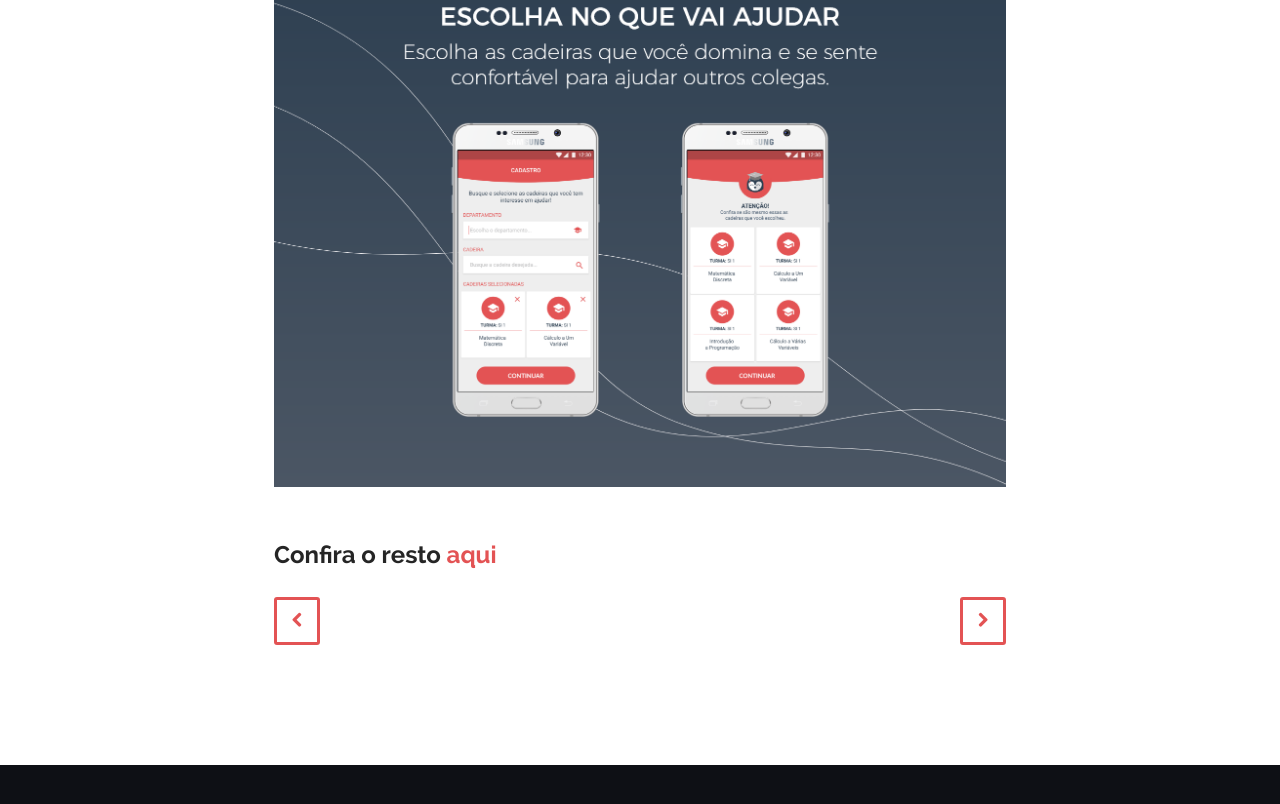
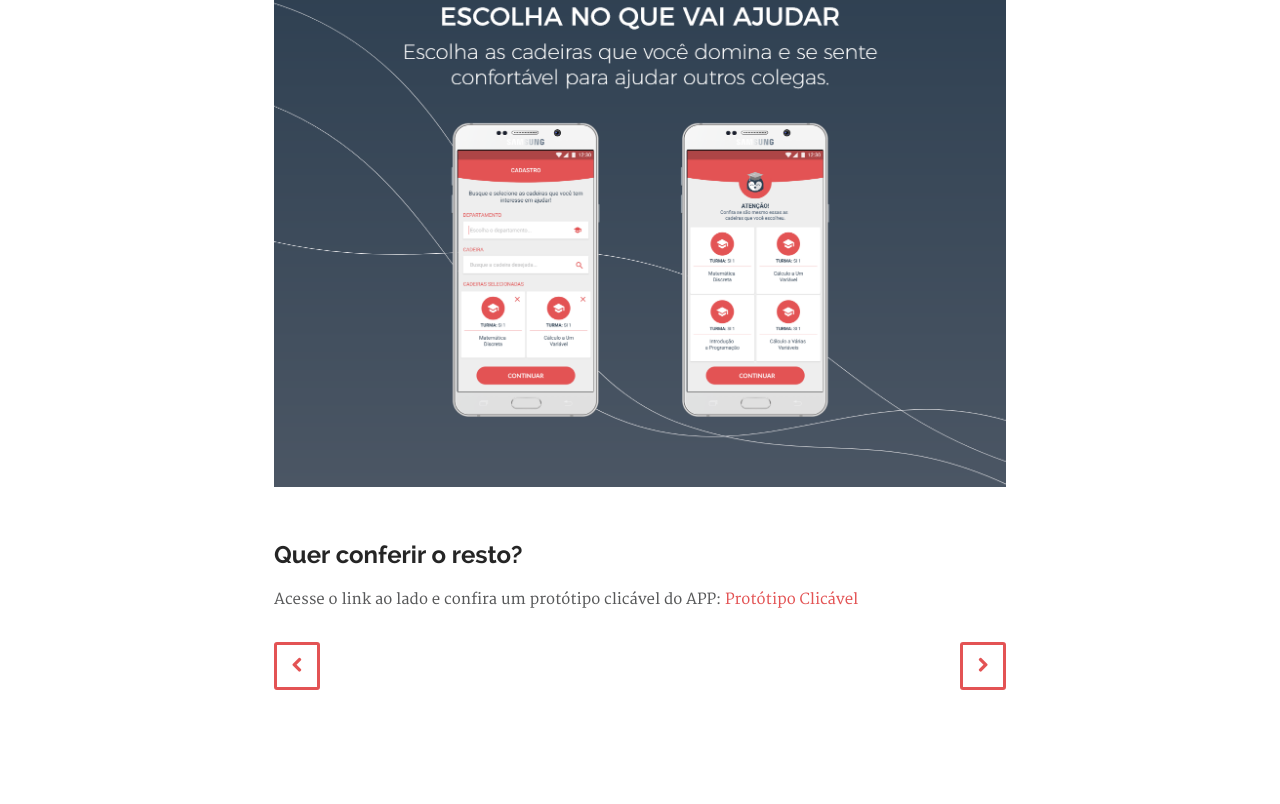
Before and after one commit to ajudae/ajudae.github.io, a plain HTML site: page prototipos.html in a window 1280 px wide. Shown: the part 2331-3135 px from the top of the page. Before the commit the page ends 3096 px from the top, so only its background shows below. Drawn offline with nearby package versions, Linux system fonts and the light colour scheme.

Commit message:
Alteração da tela de Protótipos
tela de prototipo

```diff
--- a/prototipos.html
+++ b/prototipos.html
@@ -74,7 +74,7 @@
 				<ul id="nav" class="nav">
 					<li><a href="index.html#hero">Início</a></li>
 					<li><a class="smoothscroll" href="#services">Sobre</a></li>
-				<li  class="current"><a class="smoothscroll" href="#portfolio">Documentos</a></li>
+					<li class="current"><a class="smoothscroll" href="#portfolio">Documentos</a></li>
 					<li><a class="smoothscroll" href="#about">Equipe</a></li>
 					<!-- <li><a class="smoothscroll" href="#journal">Blog.</a></li> -->
 					<li><a class="smoothscroll" href="#contact">Contato</a></li>
@@ -142,10 +142,8 @@
 				<div class="entry-content">
 					<p class="lead">Um poquinho do AJUDAÊ!</p>
 
-					<p>Para ter acesso ao aplicativo, você precisa realizar seu cadastro e ter uma conta
-						no <a href="ava.ufrpe.br">AVA</a> para que possamos saber um pouco sobre você e as cadeiras
-					que você pagou e está pagando. Com isso e sua localização, poderemos te alertar sobre o horário das aulas,
-				as falta, te indicar perguntas pra voc </p>
+					<p>Para ter acesso ao aplicativo, você precisa realizar seu cadastro e ter uma conta no <a href="ava.ufrpe.br">AVA</a>						para que possamos saber um pouco sobre você e as cadeiras que você pagou e está pagando. Com isso e sua localização,
+						poderemos te alertar sobre o horário das aulas, as falta, te indicar perguntas pra voc </p>
 				</div>
 
 				<div class="entry-content-media">
@@ -157,9 +155,12 @@
 					</div>
 				</div>
 
-				<h2>Confira o resto
-					<a href="https://xd.adobe.com/view/d1a8b5f4-edb7-4559-b825-1afa5bd84736">aqui</a>
-				</h2>
+				<h2>Quer conferir o resto? </h2>
+				<p>Acesse o link ao lado e confira um protótipo clicável do APP:
+					<a href="https://xd.adobe.com/view/d1a8b5f4-edb7-4559-b825-1afa5bd84736">
+							Protótipo Clicável
+						</a>
+				</p>
 
 				<div class="pagenav group">
 					<span class="prev"><a href="diagrama-classe.html" rel="prev">Previous</a></span>
```
Lines whose indentation alone changed are shown as unchanged.
